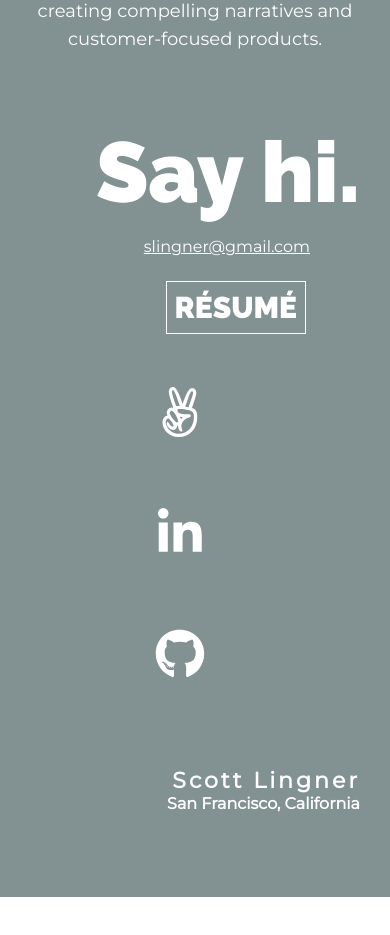
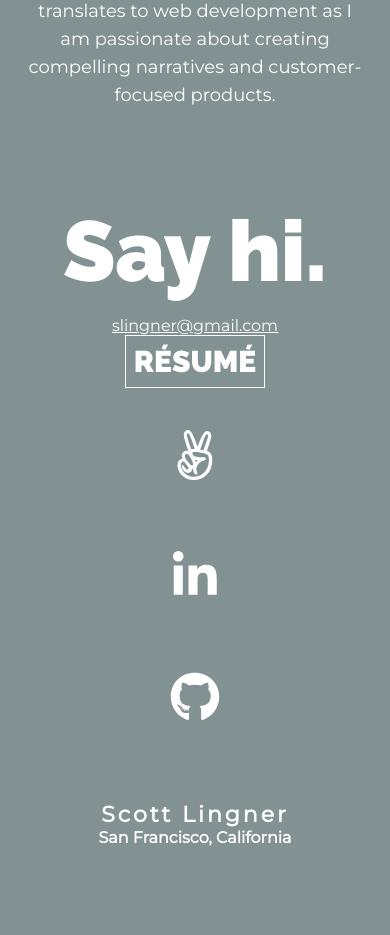
Before and after one commit to slingner/lingner-portfolio, a React (Create React App) app: page / in a window 390 px wide. Shown: the part 3720-4655 px from the top of the page. Before the commit the page ends 4617 px from the top, so only its background shows below. Built offline with nearby package versions, Linux system fonts and the light colour scheme.

Commit message:
fixed contact and abot css for small screens

```diff
--- a/src/components/About/About.style.js
+++ b/src/components/About/About.style.js
@@ -46,8 +46,7 @@ export const AboutContent = styled.p`
   /* padding: 20px; */
   line-height: 28px;
   text-align: center;
-  /* padding-left: 50px;
-  padding-right: 50px; */
+  width: 88%;
   /* padding-bottom: 90px; */
   margin: auto;
 
--- a/src/components/Contact/Contact.js
+++ b/src/components/Contact/Contact.js
@@ -10,42 +10,29 @@ import {
   ContactPageSubHeader,
   ContactConentWrap,
   ContactPageHeader,
+  EmailLink,
+  ResumeLink,
 } from './Contact.style';
 import { NavItem } from '../NavBar/Navigation';
-import { colors } from '../constants';
 function Contact() {
   return (
     <ContactPageWrap id="contact">
       <ContactPageHeader>Say hi.</ContactPageHeader>
-      <a
+      <EmailLink
         href="mailto: slingner@gmail.com"
         rel="noreferrer noopener"
         target="_blank"
-        style={{
-          textAlign: 'right',
-          marginRight: '80px',
-          color: colors.white,
-          marginTop: '15px',
-          marginBottom: '15px',
-        }}
       >
         slingner@gmail.com
-      </a>
+      </EmailLink>
 
-      <NavItem
+      <ResumeLink
         href="https://scott-lingner-portfolio.s3-us-west-1.amazonaws.com/ScottLingner_Resume.pdf"
         target="_blank"
         rel="nofollow noopener noreferrer"
-        style={{
-          fontSize: '30px',
-          border: '1px solid white',
-          padding: '8px',
-          marginRight: '84px',
-          marginTop: '10px',
-        }}
       >
         RÉSUMÉ
-      </NavItem>
+      </ResumeLink>
       <ContactConentWrap>
         <LinkWrap
           href="https://angel.co/u/scott-lingner"
--- a/src/components/Contact/Contact.style.js
+++ b/src/components/Contact/Contact.style.js
@@ -23,7 +23,7 @@ export const ContactConentWrap = styled.div`
   display: flex;
   flex-direction: column;
   background-color: ${colors.slategrey};
-  padding: 10px;
+  text-align: center;
   /* height: 50%; */
   @media (min-width: 600px) {
     display: none;
@@ -35,8 +35,8 @@ export const ContactPageHeader = styled.h1`
   text-align: right;
   color: ${colors.white};
   font-size: 85px;
-  text-align: right;
-  margin-right: 30px;
+  text-align: center;
+  /* margin-right: 30px; */
   @media (min-width: 600px) {
     /* margin-top: -320px; */
     font-size: 105px;
@@ -46,10 +46,10 @@ export const ContactPageHeader = styled.h1`
 `;
 export const ContactPageSubHeader = styled.h2`
   /* margin-top: 10px; */
-  text-align: right;
+  text-align: center;
   color: ${colors.white};
   font-size: 16px;
-  margin-right: 30px;
+  /* margin-right: 30px; */
 
   @media (min-width: 600px) {
     margin-right: 80px;
@@ -57,3 +57,43 @@ export const ContactPageSubHeader = styled.h2`
     margin-left: 0px;
   }
 `;
+
+export const EmailLink = styled.a`
+  color: ${colors.white};
+  margin-top: 15px;
+  text-align: center;
+
+  :hover {
+    cursor: pointer;
+    color: ${colors.teal};
+  }
+
+  @media (min-width: 600px) {
+    text-align: right;
+    margin-right: 80px;
+    margin-top: 15px;
+    margin-bottom: 15px;
+  }
+`;
+
+export const ResumeLink = styled.a`
+  color: ${(props) => (props.color ? props.color : colors.white)};
+  text-decoration: none;
+  margin: 0px auto;
+  font-size: 30px;
+  font-family: 'Raleway', sans-serif;
+  text-align: center;
+  border: 1px solid white;
+  padding: 8px;
+
+  :hover {
+    cursor: pointer;
+    color: ${colors.teal};
+  }
+
+  @media (min-width: 600px) {
+    text-align: right;
+    margin-right: 84px;
+    margin-top: 10px;
+  }
+`;
--- a/src/components/Footer/Footer.js
+++ b/src/components/Footer/Footer.js
@@ -32,7 +32,6 @@ export const LinkWrap = styled.a`
   padding: 3px;
   font-size: 22px;
   text-align: center;
-  margin-right: 30px;
   padding-top: 20px;
 
   @media (min-width: 600px) {
--- a/src/components/NavBar/NavBar.js
+++ b/src/components/NavBar/NavBar.js
@@ -1,9 +1,7 @@
 import React, { useState } from 'react';
-// import DesktopNavBar from './DesktopNavBar';
 import MobileNavBar from './MobileNavBar';
 import Burger from './Burger';
 import { NavWrapper, MobileButton } from './NavBar.style';
-// import scottlogo from "./Assets/scottlogo.png";
 
 function NavBar() {
   const [mobileNav, setMobileNav] = useState(false);
```
